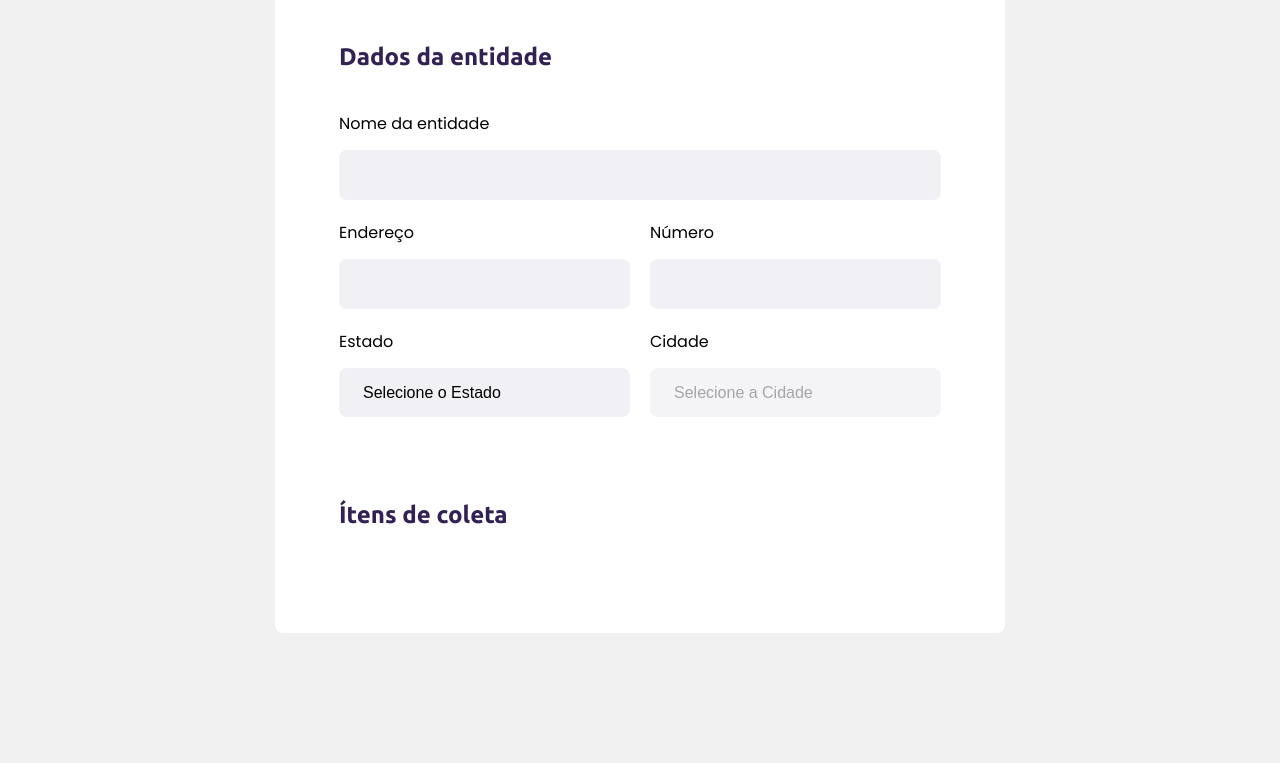
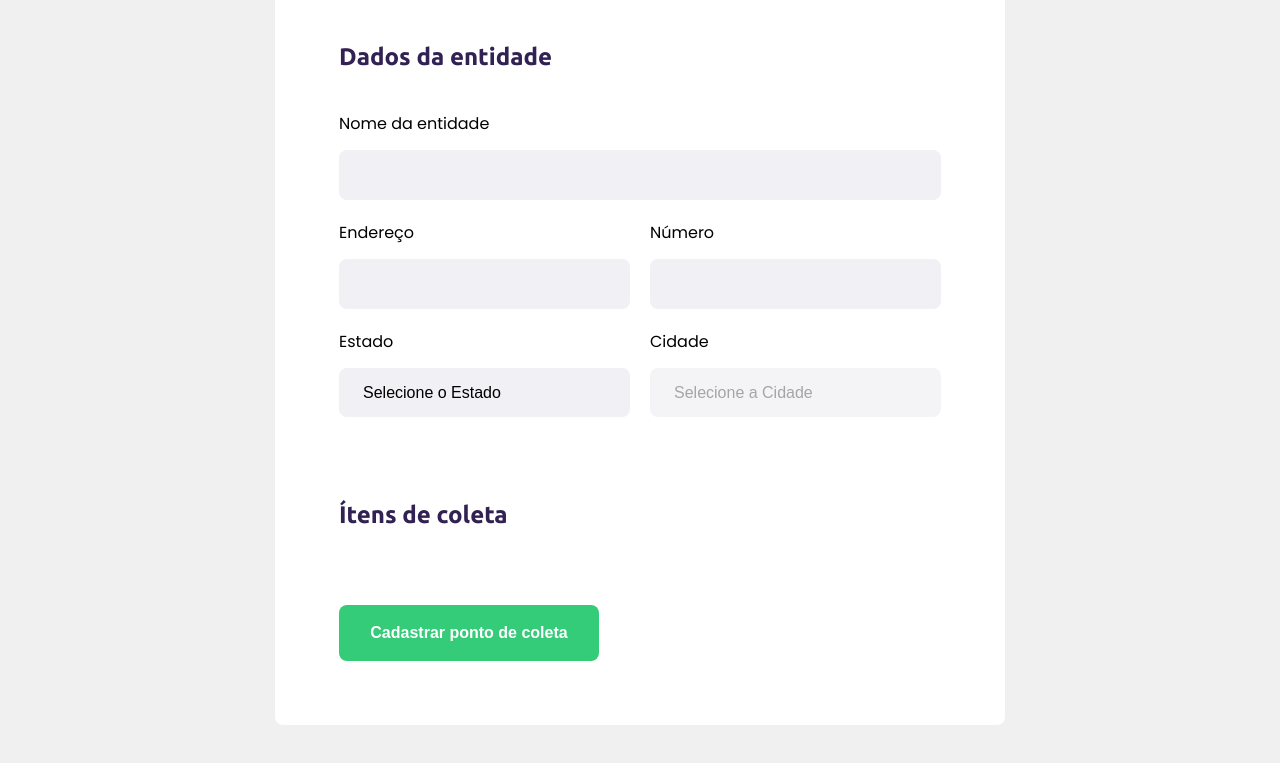
Before and after one commit to Luuan11/ecoleta, a plain HTML site: page pages/create-point.html in a window 1280 px wide. Shown: the part 299-1062 px from the top of the page. Before the commit the page ends 1012 px from the top, so only its background shows below. Drawn offline with Linux system fonts and the light colour scheme; files whose address does not match are found by name.

Commit message:
:lipstick: added the btn to create-point and styled

```diff
--- a/assets/css/create-point.css
+++ b/assets/css/create-point.css
@@ -97,3 +97,23 @@
 #page-create-point form .field-group .field + .field{
     margin-left: 20px;
 }
+
+#page-create-point form button{
+    width: 260px;
+    height: 56px;
+    margin-top: 36px;
+
+    color: #fff;
+    font-weight: bold;
+    font-size: 16px;
+    border: 0;
+    background-color: var(--primary-color);
+    border-radius: 8px;
+    transition: background-color .2s;
+
+    cursor: pointer;
+}
+
+page-create-point form button:hover{
+    background-color: #2fb86f;
+}
--- a/pages/create-point.html
+++ b/pages/create-point.html
@@ -66,6 +66,8 @@
 
             </fieldset>
 
+            <button type="submit">Cadastrar ponto de coleta</button>
+
         </form>
 
     </div>
```
